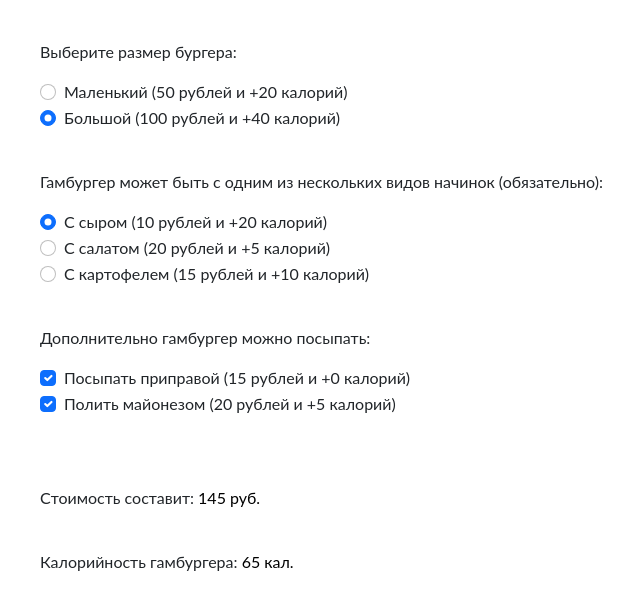
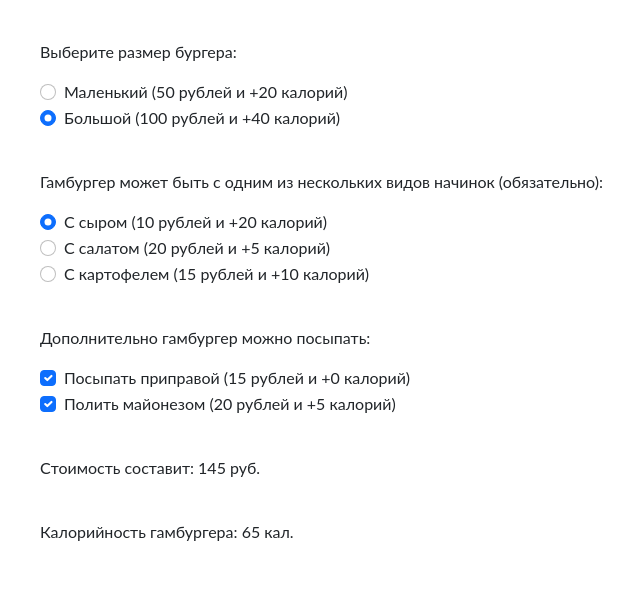
Before and after one commit to Kseniyar787/JS2GB-lesson2, a plain HTML site: page burger.html in a window 1280 px wide. Shown: the whole page, without its empty margins (42-682 px from the left). Drawn offline with nearby package versions, Linux system fonts and the light colour scheme.

Commit message:
add counter

```diff
--- a/burger.html
+++ b/burger.html
@@ -28,9 +28,11 @@
 
         </div>
 
+        <p> Cтоимость составит: <span class="sumRub"></span> </p><br>
+        <p> Калорийность гамбургера: <span class="sumСalorie"></span></p>
 
-        Cтоимость составит: <input type="text" class="sumRub"> <br>
-        Калорийность гамбургера: <input type="text" class="sumСalorie"> <br>
+        <!-- Cтоимость составит: <input type="text" class="sumRub"> <br>
+        Калорийность гамбургера: <input type="text" class="sumСalorie"> <br> -->
 
     </div>
 
--- a/burgerScript.js
+++ b/burgerScript.js
@@ -130,8 +130,8 @@ function mainCalc() {
     let sumcal = burger.caloriesSum();
     // вывести все цифры в верстку
 
-    document.querySelector(".sumRub").value = sum + " руб.";
-    document.querySelector(".sumСalorie").value = sumcal + " кал.";
+    document.querySelector(".sumRub").innerHTML = sum + " руб.";
+    document.querySelector(".sumСalorie").innerHTML = sumcal + " кал.";
 
 
 }
--- a/main.js
+++ b/main.js
@@ -69,6 +69,9 @@ list.render();
 list.itemSum();
 
 
+
+
+
 class backet {
     constructor(container = ".btn-cart") {
 
```
